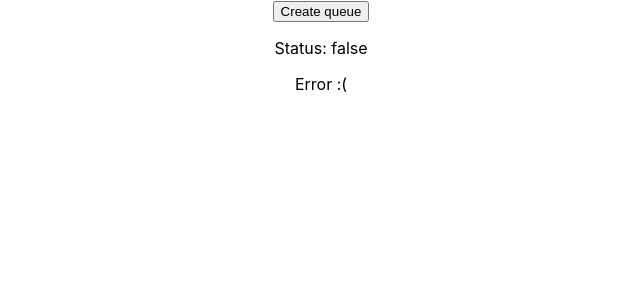
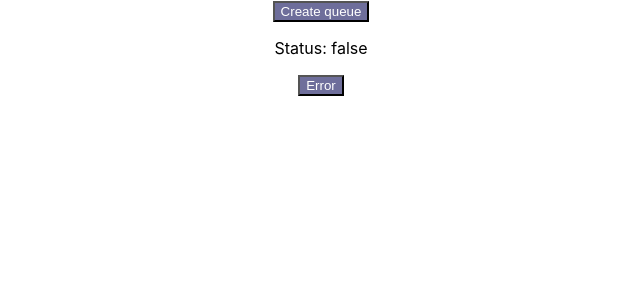
Before and after one commit to jchen42703/waiting-line-app, a React (Create React App) app in the folder frontend/: page / in a window 1280 px wide. Shown: the top 300 px of the page, without its empty margins (319-959 px from the left). Built offline with nearby package versions, Linux system fonts and the light colour scheme.

Commit message:
basic sass setup

```diff
--- a/frontend/package.json
+++ b/frontend/package.json
@@ -36,6 +36,6 @@
     ]
   },
   "devDependencies": {
-    "sass": "^1.48.0"
+    "sass": "^1.49.7"
   }
 }
--- a/frontend/src/App.js
+++ b/frontend/src/App.js
@@ -1,14 +1,15 @@
 import "./App.css";
 import { useState } from "react";
+import "./styles/styles.scss";
 
 const StatusMessage = (props) => {
   // props: {
   //   status: boolean
   // }
   if (props.statusValue) {
-    return <p>Success!</p>;
+    return <button>Success</button>;
   } else {
-    return <p>Error :(</p>;
+    return <button>Error</button>;
   }
 };
 
--- /dev/null
+++ b/frontend/src/styles/styles.scss
@@ -0,0 +1,4 @@
+button {
+  background: rgb(110, 110, 155);
+  color: white;
+}
```
Also changed, not shown: 1 other file (tests, documents, lock files or other folders).
